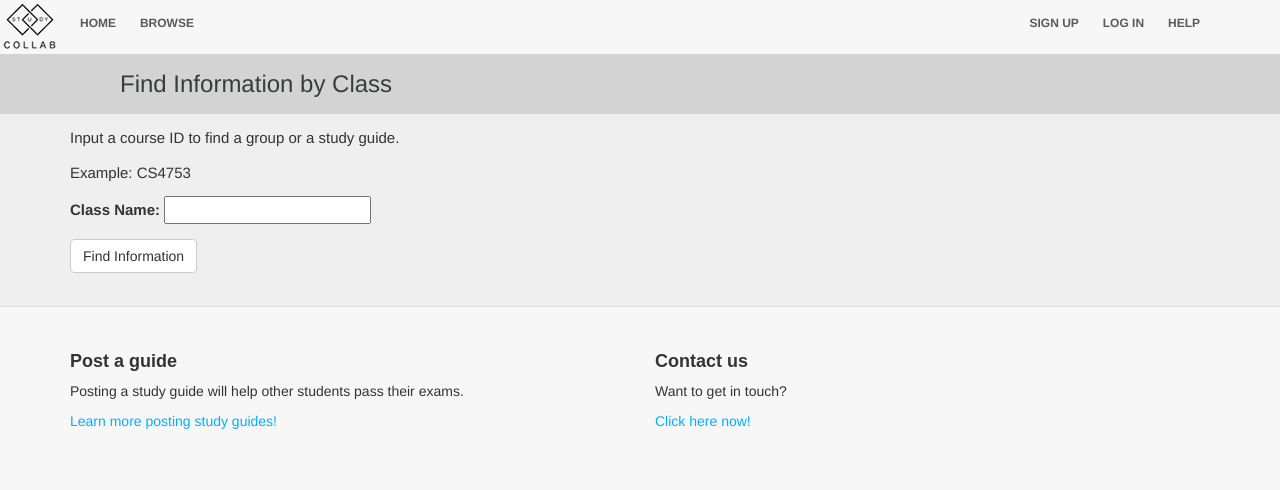
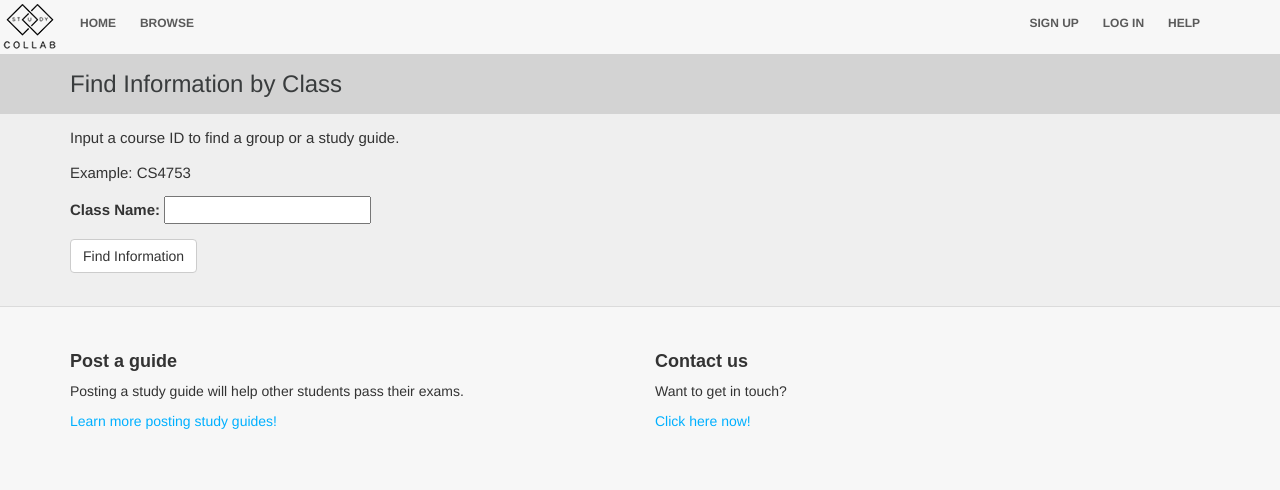
Before and after one commit to anthonyuitz/uvastudycollab, a Django app: page /browse/ in a window 1280 px wide. Shown: the top 490 px of the page. Run offline with Django 3.2, Linux system fonts and the light colour scheme; some libraries are stand-ins or nearby versions; some web fonts are replaced.

Commit message:
Improved layout to support different screen resolutions

```diff
--- a/uvastudycollab/studycollab/static/studycollab/main.css
+++ b/uvastudycollab/studycollab/static/studycollab/main.css
@@ -47,7 +47,7 @@ p.error {
   background-color: #D3D3D3;
   color: #393c3d;
   font-size: 24px;
-  padding:13px 0 13px 120px;
+  padding:13px 0 13px 0;
 }
 
 .study-guides {
--- a/uvastudycollab/studycollab/templates/addDocument.html
+++ b/uvastudycollab/studycollab/templates/addDocument.html
@@ -1,7 +1,7 @@
 {% extends 'template.html' %}
 {% block title %}Add Document{% endblock %}
 {% block body_block %}
-<div class="header">Add Document</div>
+<div class="header"><div class="container">Add Document</div></div>
 <div class="body-default">
 	<div class="container">
 	{% if added %}
--- a/uvastudycollab/studycollab/templates/addGroup.html
+++ b/uvastudycollab/studycollab/templates/addGroup.html
@@ -1,7 +1,7 @@
 {% extends 'template.html' %}
 {% block title %}Add Group{% endblock %}
 {% block body_block %}
-<div class="header">Add Group</div>
+<div class="header"><div class="container">Add Group</div></div>
 <div class="body-default">
 	<div class="container">
 	{% if added %}
--- a/uvastudycollab/studycollab/templates/browse.html
+++ b/uvastudycollab/studycollab/templates/browse.html
@@ -1,7 +1,7 @@
 {% extends 'template.html' %}
 {% block title %}Find Information by Class{% endblock %}
 {% block body_block %}
-<div class="header">Find Information by Class</div>
+<div class="header"><div class="container">Find Information by Class</div></div>
 <div class="body-default">
 	<div class="container">
 		{% if error %}
--- a/uvastudycollab/studycollab/templates/displayGroup.html
+++ b/uvastudycollab/studycollab/templates/displayGroup.html
@@ -1,7 +1,7 @@
 {% extends 'template.html' %}
 {% block title %}Group Information{% endblock %}
 {% block body_block %}
-<div class="header">Group Information</div>
+<div class="header"><div class="container">Group Information</div></div>
 <div class="body-default">
 	<div class="container">
 		<h2>{{ studygroup.name }}</h2>
--- a/uvastudycollab/studycollab/templates/help.html
+++ b/uvastudycollab/studycollab/templates/help.html
@@ -1,7 +1,7 @@
 {% extends 'template.html' %}
 {% block title %}Help{% endblock %}
 {% block body_block %}
-<div class="header">Help</div>
+<div class="header"><div class="container">Help</div></div>
 <div class="body-default">
 	<div class="container">
 	{% for c in category %}
--- a/uvastudycollab/studycollab/templates/login.html
+++ b/uvastudycollab/studycollab/templates/login.html
@@ -1,7 +1,7 @@
 {% extends 'template.html' %}
 {% block title %}Login{% endblock %}
 {% block body_block %}
-<div class="header">Login</div>
+<div class="header"><div class="container">Login</div></div>
 <div class="body-default">
 	<div class="container">
 	{% if error %}
--- a/uvastudycollab/studycollab/templates/register.html
+++ b/uvastudycollab/studycollab/templates/register.html
@@ -1,7 +1,7 @@
 {% extends 'template.html' %}
 {% block title %}Register{% endblock %}
 {% block body_block %}
-<div class="header">Register for UVAStudyCollab</div>
+<div class="header"><div class="container">Register for UVAStudyCollab</div></div>
 <div class="body-default">
 	<div class="container">
 	{% if registered %}
```
Also changed, not shown: uvastudycollab/db.sqlite3.
